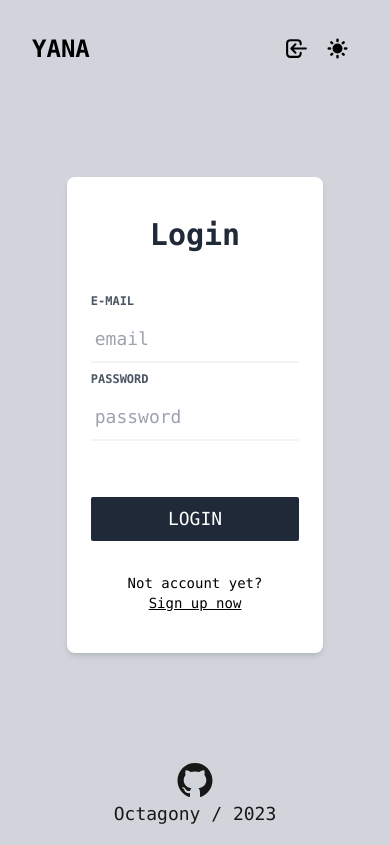
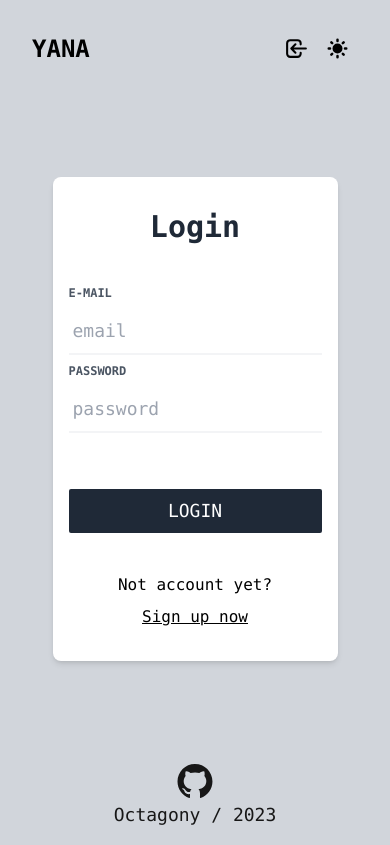
Before and after one commit to octagony/YANA, a React (Vite) app: page /auth in a window 390 px wide. Built offline with nearby package versions, Linux system fonts and the light colour scheme; no server answers.

Commit message:
[FEAT] Move styles in Auth page to module.css file

```diff
--- a/src/pages/Auth/Auth.module.css
+++ b/src/pages/Auth/Auth.module.css
@@ -0,0 +1,62 @@
+.layout{
+    @apply grid place-items-center mx-2 my-20
+}
+
+.form__wrapper{
+    @apply w-10/12 p-12 sm:w-8/12 md:w-6/12 lg:w-5/12 2xl:w-4/12
+    px-4 py-8 sm:px-10 sm:py-6
+    bg-white  rounded-lg shadow-md lg:shadow-lg
+}
+
+.form__header{
+    @apply text-center font-semibold text-3xl lg:text-4xl text-gray-800
+}
+
+.form__error{
+    @apply text-red-500 text-center mt-4 text-base
+}
+
+.form{
+    @apply mt-10
+}
+
+.email__label{
+    @apply block text-xs font-semibold text-gray-600 uppercase
+}
+
+.email__input{
+    @apply block w-full py-3 px-1 mt-2
+    text-gray-800 appearance-none
+    border-b-2 border-gray-100
+    focus:text-gray-500 focus:outline-none focus:border-gray-200
+}
+
+.password__label{
+    @apply block mt-2 text-xs font-semibold text-gray-600 uppercase
+}
+
+
+.password__input{
+    @apply block w-full py-3 px-1 mt-2 mb-4
+    text-gray-800 appearance-none
+    border-b-2 border-gray-100
+    focus:text-gray-500 focus:outline-none focus:border-gray-200
+}
+
+.button{
+    @apply w-full py-3 mt-10 bg-gray-800 rounded-sm
+    font-medium text-white uppercase
+    focus:outline-none hover:bg-gray-700 hover:shadow-none
+}
+
+.info__wrapper{
+    @apply sm:flex sm:flex-wrap mt-8 sm:mb-4 text-center gap-2 text-base
+}
+
+.info__state{
+    @apply block w-full py-2
+}
+
+.info__label{
+    @apply block w-full underline cursor-pointer
+}
--- a/src/pages/Auth/Auth.tsx
+++ b/src/pages/Auth/Auth.tsx
@@ -1,9 +1,22 @@
+// Libraries
 import { FormEvent, useState } from "react";
+
+// Components
 import withLayout from "../../layout/withLayout";
+
+// Hooks
 import { useThemeToggling } from "../../hooks/useThemeToggling";
+import useAuth from "../../hooks/useAuth";
+
+// Types
 import { IUser } from "../../../types/IUser";
-import useAuth from "../../hooks/useAuth";
+
+// Store
 import { useAuthStore } from "../../store/auth.store";
+
+// Styles
+import styles from './Auth.module.css'
+
 
 const AuthPage = () => {
   const [authState, setAuthState] = useState<"signup" | "signin">("signin");
@@ -31,28 +44,26 @@ const AuthPage = () => {
 
   return (
     <div>
-      <div className="grid place-items-center mx-2 my-20">
+      <div className={styles.layout}>
         <div
-          className="w-9/12 p-12 sm:w-8/12 md:w-6/12 lg:w-5/12 2xl:w-4/12
-					px-6 py-10 sm:px-10 sm:py-6
-					bg-white rounded-lg shadow-md lg:shadow-lg"
+          className={styles.form__wrapper}
         >
-          <h2 className="text-center font-semibold text-3xl lg:text-4xl text-gray-800">
+          <h2 className={styles.form__header}>
             {authState === "signup" ? "Sign Up" : "Login"}
           </h2>
           {error && (
-            <div className="text-red-500 text-center mt-4 text-base">
+            <div className={styles.form__error}>
               {error}
             </div>
           )}
           <form
-            className="mt-10"
+            className={styles.form}
             method="POST"
             onSubmit={(event) => handleSubmit(event)}
           >
             <label
               htmlFor="email"
-              className="block text-xs font-semibold text-gray-600 uppercase"
+              className={styles.email__label}
             >
               E-mail
             </label>
@@ -61,10 +72,7 @@ const AuthPage = () => {
               type="email"
               name="email"
               placeholder="email"
-              className="block w-full py-3 px-1 mt-2
-									text-gray-800 appearance-none
-									border-b-2 border-gray-100
-									focus:text-gray-500 focus:outline-none focus:border-gray-200"
+              className={styles.email__input}
               required
               value={userData.email}
               onChange={(e) =>
@@ -74,7 +82,7 @@ const AuthPage = () => {
 
             <label
               htmlFor="password"
-              className="block mt-2 text-xs font-semibold text-gray-600 uppercase"
+              className={styles.password__label}
             >
               Password
             </label>
@@ -83,10 +91,7 @@ const AuthPage = () => {
               type="password"
               name="password"
               placeholder="password"
-              className="block w-full py-3 px-1 mt-2 mb-4
-									text-gray-800 appearance-none
-									border-b-2 border-gray-100
-									focus:text-gray-500 focus:outline-none focus:border-gray-200"
+              className={styles.password__input}
               required
               value={userData.password}
               onChange={(e) =>
@@ -96,9 +101,7 @@ const AuthPage = () => {
 
             <button
               type="submit"
-              className="w-full py-3 mt-10 bg-gray-800 rounded-sm
-									font-medium text-white uppercase
-									focus:outline-none hover:bg-gray-700 hover:shadow-none"
+              className={styles.button}
               disabled={isLoading}
             >
               {isLoading
@@ -108,14 +111,14 @@ const AuthPage = () => {
                 : "Login"}
             </button>
 
-            <div className="sm:flex sm:flex-wrap mt-8 sm:mb-4 text-sm text-center gap-2">
-              <p className="flex-2">
+            <div className={styles.info__wrapper}>
+              <p className={styles.info__state}>
                 {authState === "signup"
                   ? "Already have account?"
                   : "Not account yet?"}
               </p>
               <span
-                className="flex-2 underline cursor-pointer"
+                className={styles.info__label}
                 onClick={toggleAuth}
               >
                 {authState === "signup" ? "Sign in" : "Sign up now"}
```
